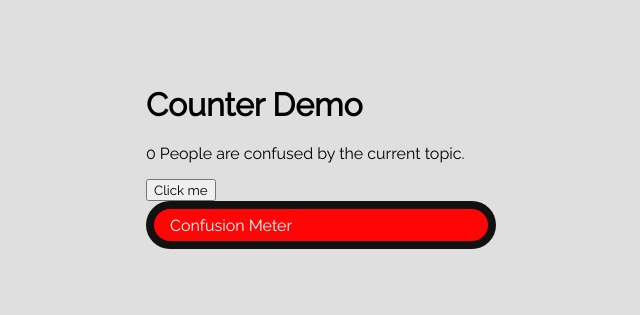
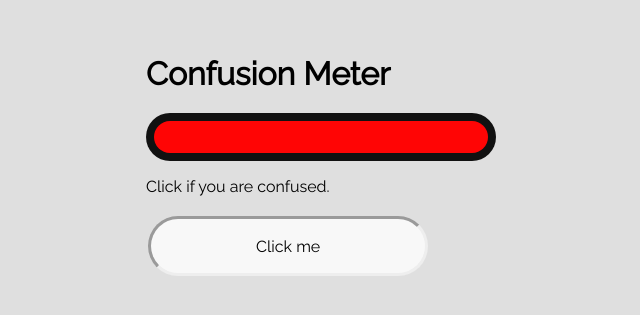
Before and after one commit to JustANormalDuck/RealTime-Counter, a website: page FrontEnd/counter1.html in a window 1280 px wide. Shown: the part 243-558 px from the top of the page, without its empty margins (319-959 px from the left). Drawn offline with nearby package versions, Linux system fonts and the light colour scheme; no server answers.

Commit message:
Finalized some changes and implemented them to all rooms

```diff
--- a/FrontEnd/counter1.html
+++ b/FrontEnd/counter1.html
@@ -1,17 +1,26 @@
 <!DOCTYPE html>
 <html>
    <head>
+      <meta charset="UTF-8" />
+		<meta name="viewport" content="width=device-width, initial-scale=1.0" />
+      <meta http-equiv="X-UA-Compatible" content="ie=edge" />
+
       <link rel="stylesheet" href="background_styles.css">
       <link rel="stylesheet" href="styles.css">
-      <title>Counter Demo</title>
-      <meta charset="utf-8">
+      <title>Confusion Meter</title>
    </head>
    <body>
-		 <h1>Counter Demo</h1>
-		 <p id="buttonCount">0 People are confused by the current topic.</p>
-		 <button onclick="buttonClicked()">Click me</button>
-		 <script src="/socket.io/socket.io.js"></script>
-		 <script>
+      <h1>Confusion Meter</h1>
+
+      <div class="progress-bar" style="--width: 10"></div>
+
+      <p id="buttonCount">Click if you are confused.</p>
+
+      <button class="button" onclick="buttonClicked()">Click me</button>
+
+      <script src="/socket.io/socket.io.js"></script>
+
+      <script>
 			 var socket = io.connect();
 			 function buttonClicked(){
 			   socket.emit('clicked1');
@@ -41,6 +50,6 @@
 
             );
       </script>
-          <div class="progress-bar" style="--width: 10" data-label="Confusion Meter"></div>
+
    </body>
 </html>
--- a/FrontEnd/styles.css
+++ b/FrontEnd/styles.css
@@ -3,6 +3,7 @@
 }
 
 body {
+	align-items: center;
 	padding: 0;
 	margin: 0;
 }
```
